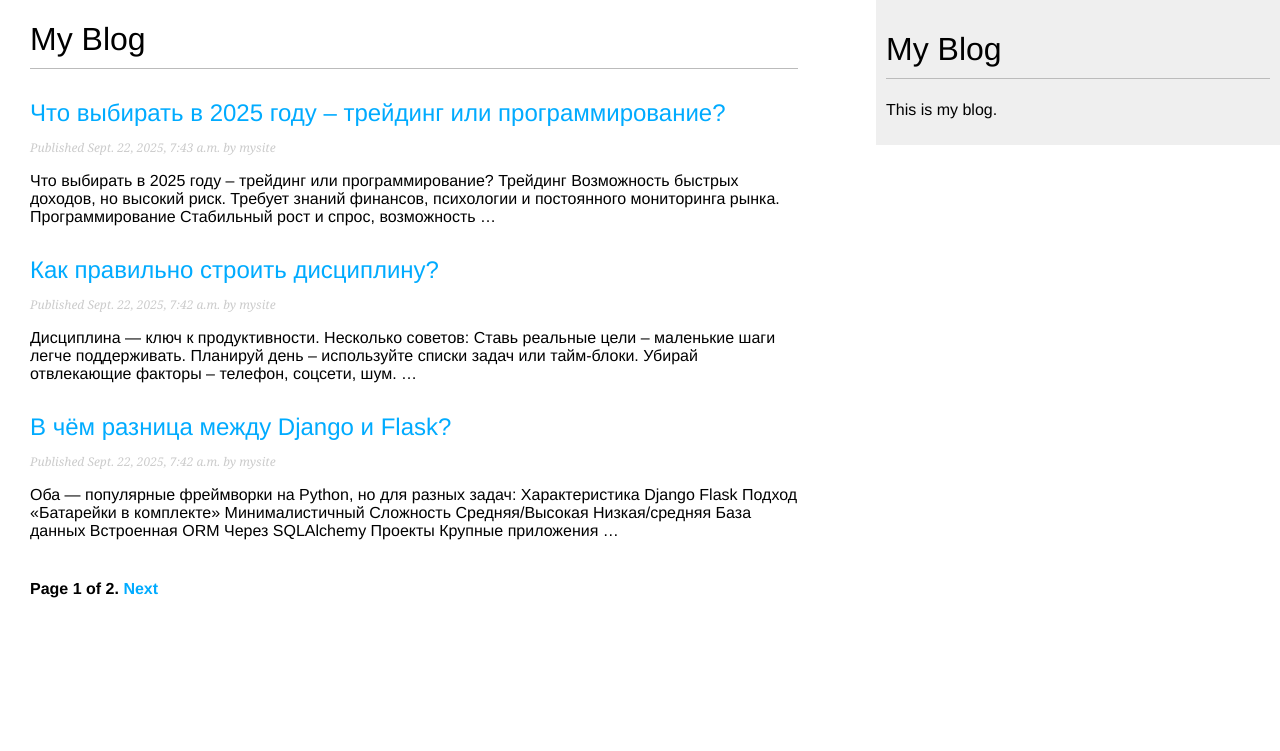
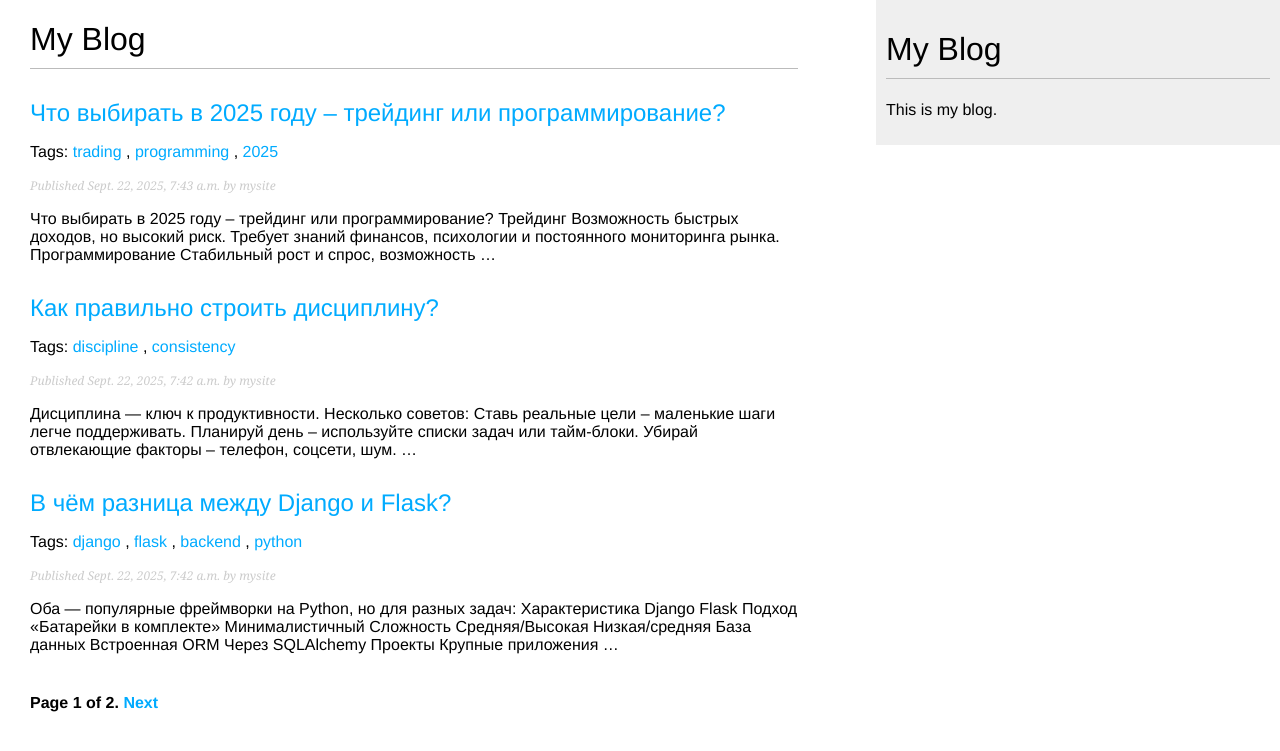
Before and after one commit to den0ver/My-Blog, a Django app: page /blog/ in a window 1280 px wide. Shown: the top 751 px of the page. Run offline with Django 5.2, Linux system fonts and the light colour scheme; data comes from the database, SQL or seed files in the repository; both versions use the stored data as it was after the commit; parts of the project's set-up code (start-up, migrations or seed data) failed here and were passed over.

Commit message:
Added tagging system and showed similar posts

```diff
--- a/blog/models.py
+++ b/blog/models.py
@@ -2,6 +2,7 @@ from django.db import models
 from django.utils import timezone
 from django.conf import settings
 from django.urls import reverse
+from taggit.managers import TaggableManager
 
 
 class PublishedManager(models.Manager):
@@ -24,6 +25,7 @@ class Post(models.Model):
     author = models.ForeignKey(settings.AUTH_USER_MODEL, on_delete=models.CASCADE, related_name='blog_posts')
     objects = models.Manager()
     published = PublishedManager()
+    tags = TaggableManager()
     class Meta:
         ordering = ['-publish']
         indexes = [
--- a/blog/templates/blog/post/detail.html
+++ b/blog/templates/blog/post/detail.html
@@ -12,6 +12,12 @@
     <p>
       <a href="{% url 'blog:post_share' post.id %}">Share this post</a>
     </p>
+    <h3>Similar posts</h3>
+    {% for post in similar_posts %}
+      <p><a href="{{ post.get_absolute_url }}">{{ post.title }}</a></p>
+    {% empty %}
+      <p>There are no similar posts yet.</p>
+    {% endfor %}
     {% with comments.count as total_comments %}
       <h2>
         {{ total_comments }} comment{{ total_comments|pluralize }}
--- a/blog/templates/blog/post/list.html
+++ b/blog/templates/blog/post/list.html
@@ -5,10 +5,19 @@
 
 {% block content %}
   <h1>My Blog</h1>
+  {% if tag %}
+    <h2>Posts tagged with "{{ tag.name }}"</h2>
+  {% endif %}
   {% for post in posts %}
     <h2>
         <a href="{{ post.get_absolute_url }}">{{ post.title }}</a>
     </h2>
+    <p class="tags">
+      Tags: {% for tag in post.tags.all %}
+        <a href="{% url 'blog:post_list_by_tag' tag.slug %}">{{ tag.name }}</a>
+        {% if not forloop.last %}, {% endif %}
+      {% endfor %}
+    </p>
     <p class="date">
         Published {{ post.publish }} by {{ post.author }}
     </p>
--- a/blog/urls.py
+++ b/blog/urls.py
@@ -10,4 +10,5 @@ urlpatterns = [
     path('<int:year>/<int:month>/<int:day>/<slug:post>/', views.post_detail, name='post_detail'),
     path('<int:post_id>/share/', views.post_share, name='post_share'),
     path('<int:post_id>/comment/', views.post_comment, name='post_comment'),
+    path('<slug:tag_slug>/tag/', views.post_list, name='post_list_by_tag'),
 ]
--- a/blog/views.py
+++ b/blog/views.py
@@ -4,10 +4,16 @@ from django.core.paginator import Paginator, EmptyPage, PageNotAnInteger
 from .forms import EmailPostForm, CommentForm
 from django.core.mail import send_mail
 from django.views.decorators.http import require_POST
+from taggit.models import Tag
+from django.db.models import Count
 
 
-def post_list(request):
+def post_list(request, tag_slug=None):
     post_list = Post.published.all()
+    tag = None
+    if tag_slug:
+        tag = get_object_or_404(Tag, slug=tag_slug)
+        post_list = post_list.filter(tags__in=[tag])
     paginator = Paginator(post_list, 3)
     page_number = request.GET.get('page', 1)
     try:
@@ -16,16 +22,19 @@ def post_list(request):
         posts = paginator.page(paginator.num_pages)
     except PageNotAnInteger:
         posts = paginator.page(1)
-    context = {'posts': posts}
+    context = {'posts': posts, 'tag': tag}
     return render(request, 'blog/post/list.html', context)
 
 
 def post_detail(request, year, month, day, post):
     post = get_object_or_404(Post, publish__year=year, publish__month=month,
     publish__day=day, slug=post, status=Post.Status.PUBLISHED)
+    post_tags_ids = post.tags.values_list('id', flat=True)
+    similar_posts = Post.published.filter(tags__in=post_tags_ids).exclude(id=post.id)
+    similar_posts = similar_posts.annotate(same_tags=Count('tags')).order_by('-same_tags', '-publish')[:4]
     comments = post.comments.filter(active=True)
     form = CommentForm()
-    context = {'post': post, 'form': form, 'comments': comments}
+    context = {'post': post, 'form': form, 'comments': comments, 'similar_posts': similar_posts}
     return render(request, 'blog/post/detail.html', context)
 
 
--- a/mysite/settings.py
+++ b/mysite/settings.py
@@ -35,6 +35,7 @@ INSTALLED_APPS = [
     #My apps
     'blog.apps.BlogConfig',
     #Django apps
+    'taggit',
     'django.contrib.admin',
     'django.contrib.auth',
     'django.contrib.contenttypes',
```
Also changed, not shown: blog/migrations/0004_post_tags.py (added), db.sqlite3.
